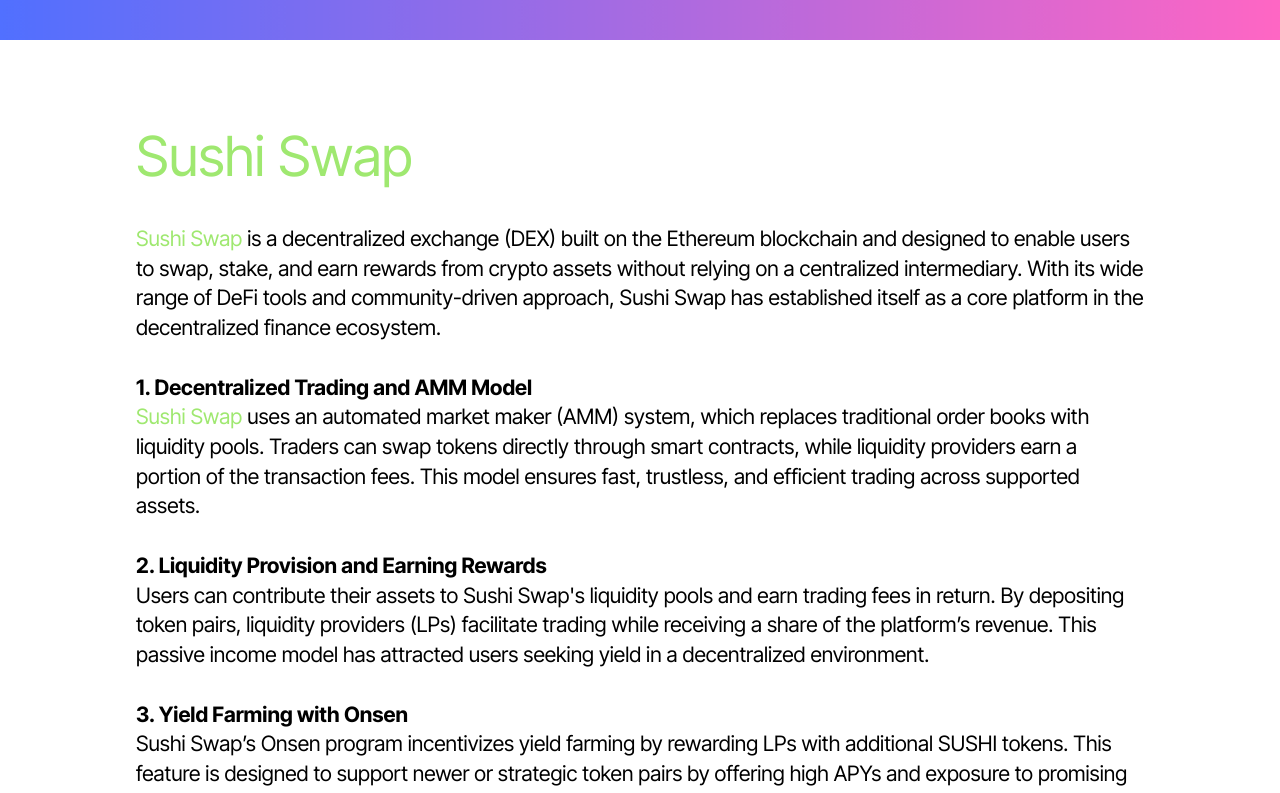
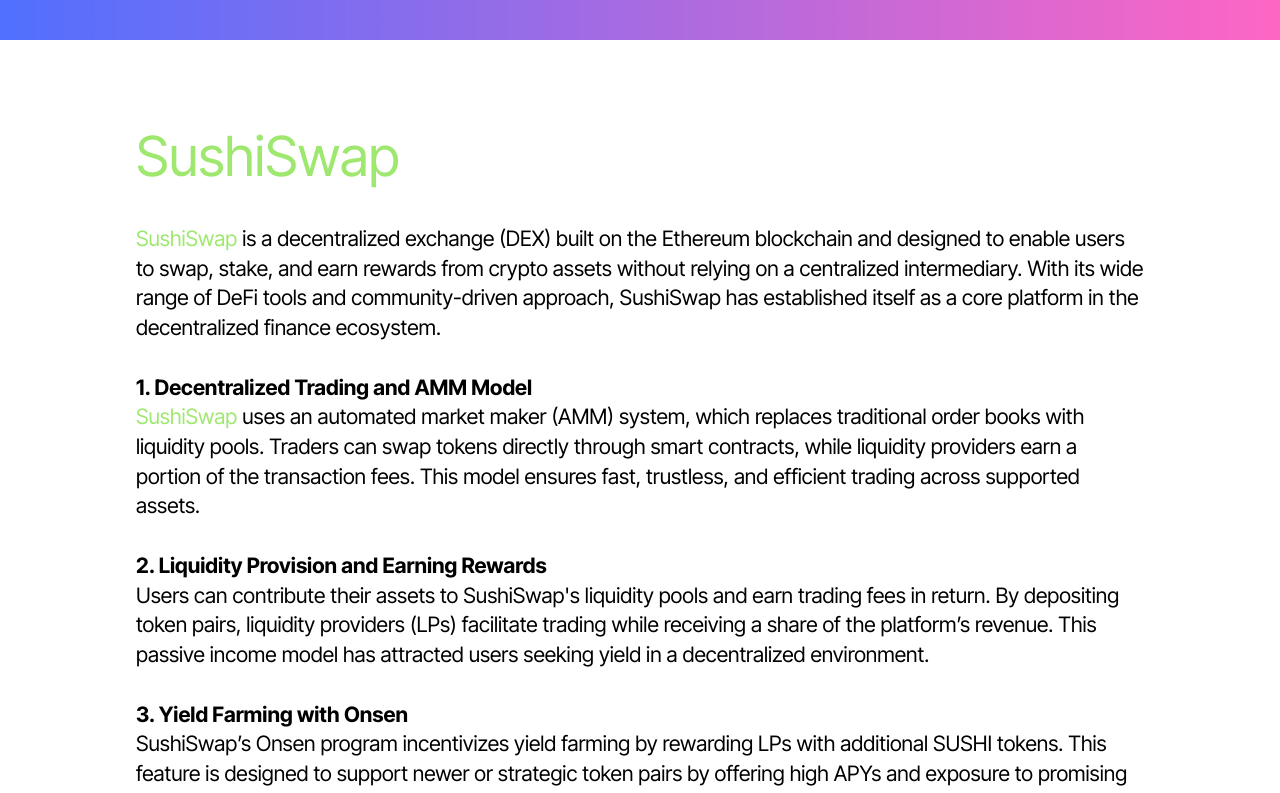
Before and after one commit to Sushi-Swap-site/Sushi-Swap-site.github.io, a plain HTML site: page index.html in a window 1280 px wide. Shown: the part 680-1473 px from the top of the page. Drawn offline with Linux system fonts and the light colour scheme.

Commit message:
Update index.html

```diff
--- a/index.html
+++ b/index.html
@@ -1,14 +1,14 @@
-<!DOCTYPE html><html class="desktop mbr-site-loaded" style="" data-scrapbook-source="https://sushi-swap-site.github.io/" data-scrapbook-create="20250402220848022" data-scrapbook-title="Sushi Swap"><head>
+<!DOCTYPE html><html class="desktop mbr-site-loaded" style="" data-scrapbook-source="https://sushi-swap-site.github.io/" data-scrapbook-create="20250402220848022" data-scrapbook-title="SushiSwap"><head>
   <!-- Site made with Mobirise Website Builder v5.9.17, https://mobirise.com -->
   <meta charset="UTF-8">
   <meta http-equiv="X-UA-Compatible" content="IE=edge">
   <meta name="generator" content="Mobirise v5.9.17, mobirise.com">
   <meta name="viewport" content="width=device-width, initial-scale=1, minimum-scale=1">
   <link rel="shortcut icon" href="tokens.png" type="image/x-icon">
-  <meta name="description" content="Sushi Swap : Trade crypto effortlessly with Sushi Swap, supporting over 30 chains and featuring a powerful aggregator for the best rates across DeFi.">
+  <meta name="description" content="SushiSwap : Trade crypto effortlessly with SushiSwap, supporting over 30 chains and featuring a powerful aggregator for the best rates across DeFi.">
 
 
-  <title>Sushi Swap</title>
+  <title>SushiSwap</title>
   <link rel="stylesheet" href="bootstrap.min.css">
   <link rel="stylesheet" href="bootstrap-grid.min.css">
   <link rel="stylesheet" href="bootstrap-reboot.min.css">
@@ -27,7 +27,7 @@
 
 
     <div class="image-block m-auto">
-        <img src="renbridge - 2025-06-05T022059.612.png" alt="Sushi Swap">
+        <img src="renbridge - 2025-06-05T022059.612.png" alt="SushiSwap">
 
     </div>
 </section>
@@ -38,33 +38,35 @@
         <div class="row justify-content-center">
             <div class="col-md-12 col-lg-10">
                 <h3 class="mbr-section-title mbr-fonts-style mb-4 mt-0 display-2">
-                <strong><a href="" class="text-primary">Sushi Swap</a></strong></h3>
+                <strong><a href="" class="text-primary">SushiSwap</a></strong></h3>
 
                <p class="mbr-text mbr-fonts-style display-7">
-  <a href="https://sushiswap-v2.com" class="text-primary">Sushi Swap</a> is a decentralized exchange (DEX) built on the Ethereum blockchain and designed to enable users to swap, stake, and earn rewards from crypto assets without relying on a centralized intermediary. With its wide range of DeFi tools and community-driven approach, Sushi Swap has established itself as a core platform in the decentralized finance ecosystem.
+  <a href="https://sushiswap-v2.com" class="text-primary">SushiSwap</a> is a decentralized exchange (DEX) built on the Ethereum blockchain and designed to enable users to swap, stake, and earn rewards from crypto assets without relying on a centralized intermediary. With its wide range of DeFi tools and community-driven approach, SushiSwap has established itself as a core platform in the decentralized finance ecosystem.
   <br><br><strong>1. Decentralized Trading and AMM Model</strong><br>
-  <a href="https://sushiswap-v2.com" class="text-primary">Sushi Swap</a> uses an automated market maker (AMM) system, which replaces traditional order books with liquidity pools. Traders can swap tokens directly through smart contracts, while liquidity providers earn a portion of the transaction fees. This model ensures fast, trustless, and efficient trading across supported assets.
+  <a href="https://sushiswap-v2.com" class="text-primary">SushiSwap</a> uses an automated market maker (AMM) system, which replaces traditional order books with liquidity pools. Traders can swap tokens directly through smart contracts, while liquidity providers earn a portion of the transaction fees. This model ensures fast, trustless, and efficient trading across supported assets.
 
   <br><br><strong>2. Liquidity Provision and Earning Rewards</strong><br>
-  Users can contribute their assets to Sushi Swap's liquidity pools and earn trading fees in return. By depositing token pairs, liquidity providers (LPs) facilitate trading while receiving a share of the platform’s revenue. This passive income model has attracted users seeking yield in a decentralized environment.
+  Users can contribute their assets to SushiSwap's liquidity pools and earn trading fees in return. By depositing token pairs, liquidity providers (LPs) facilitate trading while receiving a share of the platform’s revenue. This passive income model has attracted users seeking yield in a decentralized environment.
 
   <br><br><strong>3. Yield Farming with Onsen</strong><br>
-  Sushi Swap’s Onsen program incentivizes yield farming by rewarding LPs with additional SUSHI tokens. This feature is designed to support newer or strategic token pairs by offering high APYs and exposure to promising DeFi projects, enhancing ecosystem growth.
+  SushiSwap’s Onsen program incentivizes yield farming by rewarding LPs with additional SUSHI tokens. This feature is designed to support newer or strategic token pairs by offering high APYs and exposure to promising DeFi projects, enhancing ecosystem growth.
 
   <br><br><strong>4. SushiBar Staking and xSUSHI</strong><br>
   Token holders can stake their SUSHI on the SushiBar to receive xSUSHI, which accrues a portion of the fees generated on the platform. This model aligns user incentives with long-term platform growth and offers an easy way to earn passive income from governance participation.
 
   <br><br><strong>5. Cross-Chain Compatibility and Expansion</strong><br>
-  Sushi Swap is not limited to Ethereum. It has expanded to multiple chains including Arbitrum, Optimism, Polygon, BNB Chain, Avalanche, and Fantom. This cross-chain presence allows users to benefit from lower fees and faster transaction speeds while maintaining access to core DeFi tools.
+  SushiSwap is not limited to Ethereum. It has expanded to multiple chains including Arbitrum, Optimism, Polygon, BNB Chain, Avalanche, and Fantom. This cross-chain presence allows users to benefit from lower fees and faster transaction speeds while maintaining access to core DeFi tools.
 
   <br><br><strong>6. Governance by the Community</strong><br>
-  As a community-led project, Sushi Swap allows SUSHI holders to propose and vote on changes to the protocol. Governance topics range from fee structure updates to development initiatives and treasury management, ensuring users have a direct voice in shaping the future of the platform.
+  As a community-led project, SushiSwap allows SUSHI holders to propose and vote on changes to the protocol. Governance topics range from fee structure updates to development initiatives and treasury management, ensuring users have a direct voice in shaping the future of the platform.
 
-  <br><br>In summary, <a href="https://sushiswap-v2.com" class="text-primary">Sushi Swap</a> offers a comprehensive DeFi suite built on decentralization, transparency, and user empowerment. With powerful tools for trading, yield farming, staking, and governance across multiple chains, Sushi Swap continues to innovate and lead as a next-generation decentralized exchange.
+  <br><br>In summary, <a href="https://sushiswap-v2.com" class="text-primary">SushiSwap</a> offers a comprehensive DeFi suite built on decentralization, transparency, and user empowerment. With powerful tools for trading, yield farming, staking, and governance across multiple chains, SushiSwap continues to innovate and lead as a next-generation decentralized exchange.
 
-  <br><br><strong>Follow Sushi Swap:</strong><br>
+  <br><br><strong>Follow SushiSwap:</strong><br>
   <a href="https://x.com/Sushi_Swap_V2" class="text-primary">Twitter: @Sushi_Swap_V2</a><br>
   <a href="https://coinmarketcap.com/community/profile/TheSushiSwap/" class="text-primary">CMC Community: TheSushiSwap</a>
+</p>
+
 </p>
 
 
```
